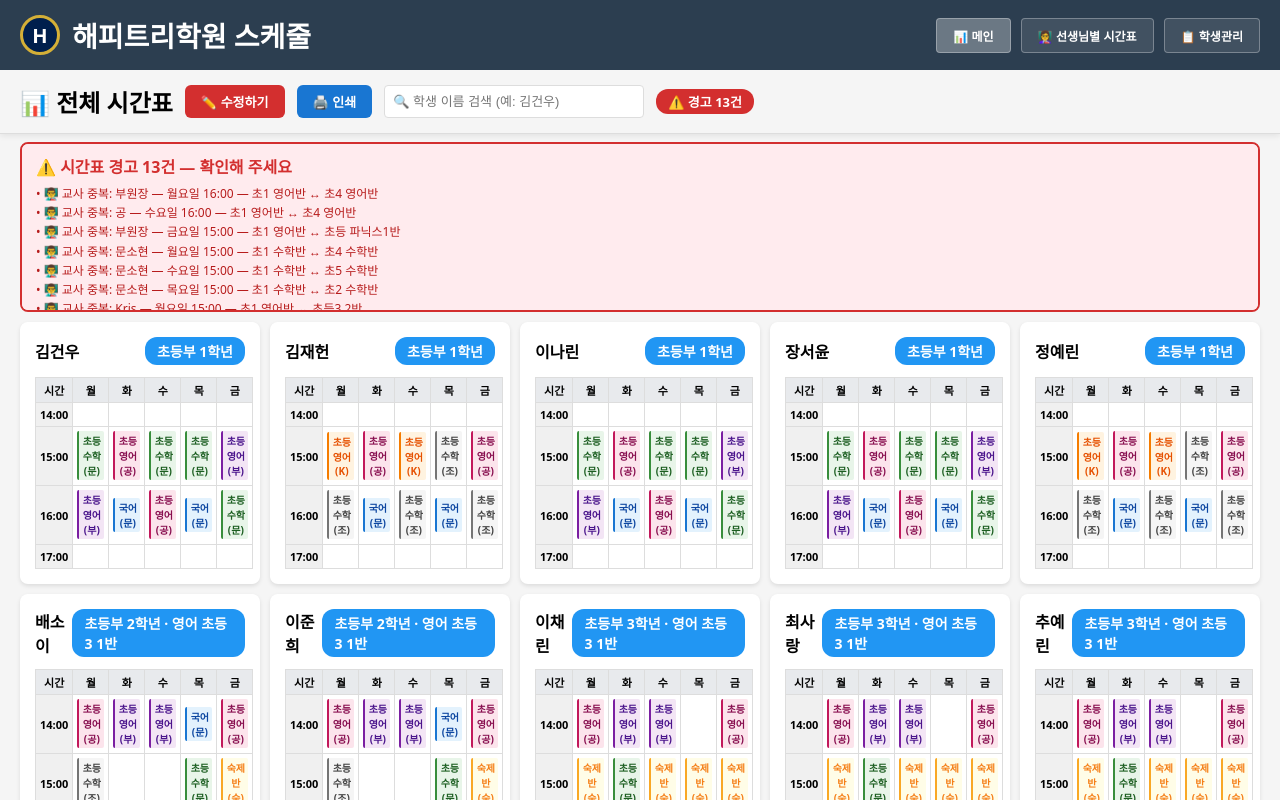
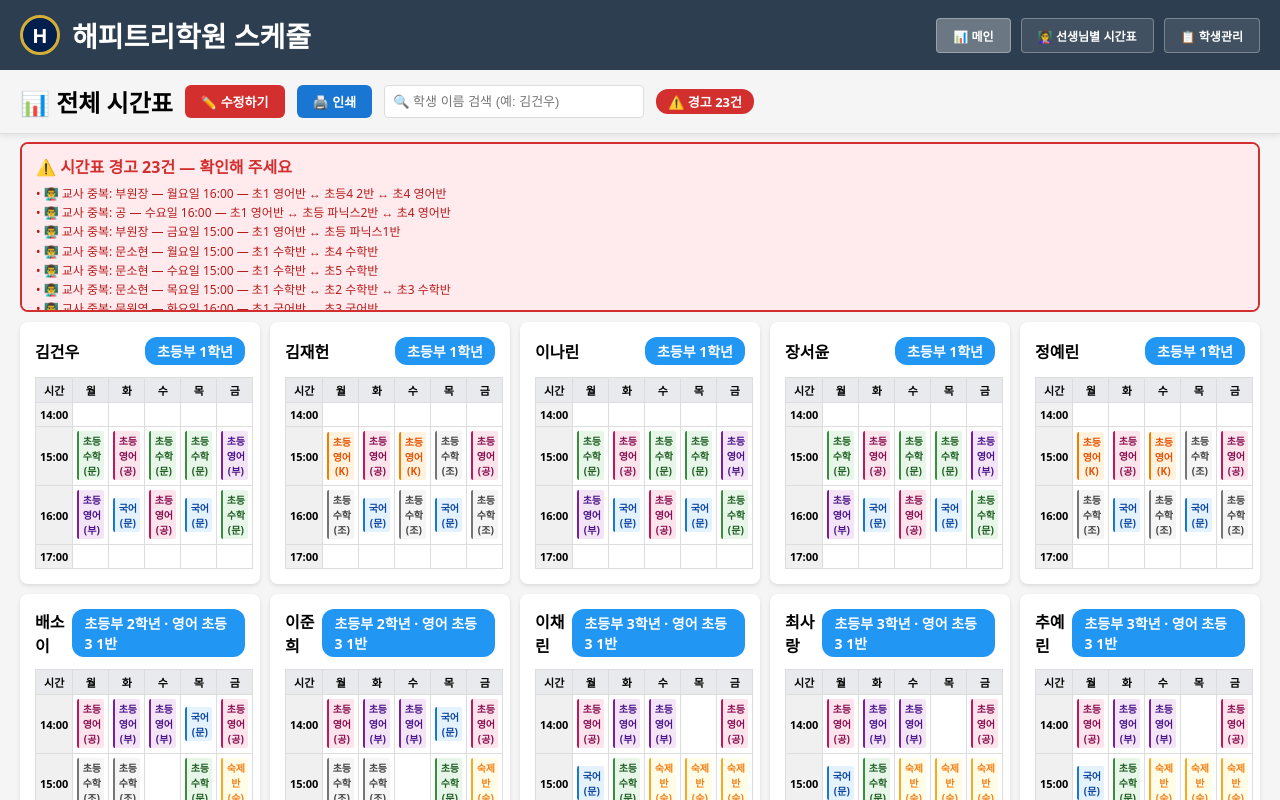
Before and after one commit to choiyoonmi/ht-schedule, a React (Vite) app: page / in a window 1280 px wide. Built offline with nearby package versions, Linux system fonts and the light colour scheme.

Commit message:
Ensure grades 2 and 3 finish by 5 PM

```diff
--- a/src/App.tsx
+++ b/src/App.tsx
@@ -214,19 +214,17 @@ function migrateScheduleCorrections(students: Student[]): Student[] {
       { teacherId: 'elem_eng_2', day: '금', hour: 14 },
     ],
     초등수학: [
+      { teacherId: 'elem_math_2', day: '월', hour: 16 },
       { teacherId: 'elem_math_1', day: '화', hour: 15 },
       { teacherId: 'elem_math_1', day: '화', hour: 16 },
-      { teacherId: 'elem_math_2', day: '수', hour: 17 },
       { teacherId: 'elem_math_1', day: '목', hour: 16 },
       { teacherId: 'elem_math_2', day: '금', hour: 16 },
     ],
     국어: [
-      { teacherId: 'korean_1', day: '화', hour: 17 },
+      { teacherId: 'korean_1', day: '월', hour: 15 },
       { teacherId: 'korean_1', day: '수', hour: 16 },
     ],
     숙제반: [
-      { teacherId: '', day: '월', hour: 15 },
-      { teacherId: '', day: '월', hour: 16 },
       { teacherId: '', day: '수', hour: 15 },
       { teacherId: '', day: '목', hour: 15 },
       { teacherId: '', day: '금', hour: 15 },
@@ -245,15 +243,16 @@ function migrateScheduleCorrections(students: Student[]): Student[] {
     '초등3 2반': fiveDayEnglish(['elem_eng_1', 'elem_eng_3', 'elem_eng_1', 'elem_eng_2', 'elem_eng_2'], 15),
     '초등 파닉스1반': fiveDayEnglish(['elem_eng_2', 'elem_eng_1', 'elem_eng_3', 'elem_eng_1', 'elem_eng_3'], 15),
     '초등4 1반': [
-      ...fiveDayEnglish(['elem_eng_2', 'elem_eng_3', 'elem_eng_3', 'elem_eng_2', 'elem_eng_1'], 17).slice(0, 4),
-      { teacherId: 'elem_eng_1', day: '금', hour: 16 },
+      ...fiveDayEnglish(['elem_eng_1', 'elem_eng_2', 'elem_eng_1', 'elem_eng_2', 'elem_eng_1'], 16),
     ],
-    '초등4 2반': fiveDayEnglish(['elem_eng_3', 'elem_eng_1', 'elem_eng_1', 'elem_eng_3', 'elem_eng_3'], 17),
+    '초등4 2반': [
+      ...fiveDayEnglish(['elem_eng_3', 'elem_eng_1', 'elem_eng_3', 'elem_eng_1', 'elem_eng_3'], 16),
+    ],
     '초등 파닉스2반': [
       { teacherId: 'elem_eng_1', day: '월', hour: 16 },
       { teacherId: 'elem_eng_1', day: '화', hour: 14 },
-      { teacherId: 'elem_eng_2', day: '수', hour: 17 },
-      { teacherId: 'elem_eng_1', day: '목', hour: 17 },
+      { teacherId: 'elem_eng_2', day: '수', hour: 16 },
+      { teacherId: 'elem_eng_1', day: '목', hour: 16 },
       { teacherId: 'elem_eng_1', day: '금', hour: 14 },
     ],
   };
@@ -289,48 +288,59 @@ function migrateScheduleCorrections(students: Student[]): Student[] {
         };
       }
       const englishSchedule = grade3EnglishSchedules[englishClass];
-      let homework = student.selectedTeachers['숙제반'] || [];
-      let korean = student.selectedTeachers['국어'] || [];
-      if (englishClass === '초등4 1반' || englishClass === '초등4 2반') {
-        const extraHomework = DAYS.map(day => ({ teacherId: '', day, hour: 15 } as TeacherSelection));
-        if (englishClass === '초등4 2반') {
-          for (const day of DAYS) {
-            const hasClassAt16 = Object.entries(student.selectedTeachers)
-              .filter(([subject]) => subject !== '초등영어' && subject !== '숙제반')
-              .some(([, selections]) => selections.some(item => item.day === day && item.hour === 16));
-            if (!hasClassAt16) extraHomework.push({ teacherId: '', day, hour: 16 });
-          }
-        }
-        homework = [...homework.filter(item => !(item.day === '금' && item.hour === 16)), ...extraHomework]
-          .filter((item, index, all) => all.findIndex(other => other.day === item.day && other.hour === item.hour) === index);
-      }
-      if (englishClass === '초등 파닉스2반') {
-        korean = korean.map(item => item.day === '화' && item.hour === 14 ? { ...item, hour: 17 } : item);
-        const extraHomework: TeacherSelection[] = [
-          { teacherId: '', day: '월', hour: 15 },
-          { teacherId: '', day: '화', hour: 15 },
-          { teacherId: '', day: '수', hour: 15 },
-          { teacherId: '', day: '금', hour: 15 },
-        ];
-        const math = (student.selectedTeachers['초등수학'] || []).map(item =>
-          item.day === '금' && (item.hour === 14 || item.hour === 17) ? { ...item, hour: 16 } : item
-        );
-        homework = [...homework.filter(item => !((item.day === '금' || item.day === '월') && item.hour === 16)), ...extraHomework]
-          .filter((item, index, all) => all.findIndex(other => other.day === item.day && other.hour === item.hour) === index);
-        student = { ...student, selectedTeachers: { ...student.selectedTeachers, 초등수학: math } };
-      }
-      const adjustedMath = (student.selectedTeachers['초등수학'] || []).map(item =>
-        item.day === '월' && item.hour === 14 && item.teacherId === 'elem_math_1'
-          ? { ...item, teacherId: 'elem_math_2' }
-          : item
-      );
-      const occupiedSlots = new Set([...adjustedMath, ...korean, ...(englishSchedule || [])].map(item => `${item.day}|${item.hour}`));
-      homework = homework.filter(item => !occupiedSlots.has(`${item.day}|${item.hour}`));
+      const isEnglish4Class = englishClass === '초등4 1반' || englishClass === '초등4 2반';
+      const isPhonics2 = englishClass === '초등 파닉스2반';
+      const math: TeacherSelection[] = isEnglish4Class
+        ? [
+            { teacherId: 'elem_math_2', day: '월', hour: 14 },
+            { teacherId: 'elem_math_2', day: '화', hour: 15 },
+            { teacherId: 'elem_math_2', day: '수', hour: 14 },
+            { teacherId: 'elem_math_1', day: '목', hour: 15 },
+            { teacherId: 'elem_math_2', day: '금', hour: 14 },
+          ]
+        : isPhonics2
+        ? [
+            { teacherId: 'elem_math_2', day: '월', hour: 14 },
+            { teacherId: 'elem_math_2', day: '화', hour: 15 },
+            { teacherId: 'elem_math_2', day: '수', hour: 14 },
+            { teacherId: 'elem_math_1', day: '목', hour: 15 },
+            { teacherId: 'elem_math_2', day: '금', hour: 16 },
+          ]
+        : [
+            { teacherId: 'elem_math_2', day: '월', hour: 14 },
+            { teacherId: 'elem_math_2', day: '화', hour: 16 },
+            { teacherId: 'elem_math_2', day: '수', hour: 14 },
+            { teacherId: 'elem_math_1', day: '목', hour: 16 },
+            { teacherId: 'elem_math_2', day: '금', hour: 14 },
+          ];
+      const korean: TeacherSelection[] = isEnglish4Class
+        ? [
+            { teacherId: 'korean_1', day: '화', hour: 14 },
+            { teacherId: 'korean_1', day: '수', hour: 15 },
+          ]
+        : isPhonics2
+        ? [
+            { teacherId: 'korean_1', day: '화', hour: 16 },
+            { teacherId: 'korean_1', day: '수', hour: 15 },
+          ]
+        : [
+            { teacherId: 'korean_1', day: '화', hour: 14 },
+            { teacherId: 'korean_1', day: '수', hour: 16 },
+          ];
+      const homework: TeacherSelection[] = isEnglish4Class || isPhonics2
+        ? [
+            { teacherId: '', day: '월', hour: 15 },
+            { teacherId: '', day: '금', hour: 15 },
+          ]
+        : [
+            { teacherId: '', day: '월', hour: 16 },
+            { teacherId: '', day: '금', hour: 16 },
+          ];
       return {
         ...student,
         englishClass,
         selectedTeachers: englishSchedule
-          ? { ...student.selectedTeachers, 초등수학: adjustedMath, 초등영어: englishSchedule, 국어: korean, 숙제반: homework }
+          ? { ...student.selectedTeachers, 초등수학: math, 초등영어: englishSchedule, 국어: korean, 숙제반: homework }
           : student.selectedTeachers,
       };
     }
@@ -358,14 +368,14 @@ function migrateScheduleCorrections(students: Student[]): Student[] {
               ? { ...selection, day: '금', hour: 14, teacherId: 'elem_eng_2' }
               : selection
           ),
-          초등수학: (student.selectedTeachers['초등수학'] || []).map(selection =>
-            selection.day === '금' && (selection.hour === 15 || selection.hour === 16)
-              ? { ...selection, day: '월', hour: 16, teacherId: 'elem_math_2' }
-              : selection.teacherId === 'elem_math_1' &&
-                ((selection.day === '수' && selection.hour === 15) || (selection.day === '화' && selection.hour === 16))
-              ? { ...selection, day: '금', hour: 17 }
-              : selection
-          ),
+          // 초2도 17시에 하원하므로 17:00 행에는 수업을 두지 않는다.
+          // 영어·국어는 그대로 두고 수학 한 칸만 화요일 15시로 이동한다.
+          초등수학: [
+            { teacherId: 'elem_math_2', day: '월', hour: 15 },
+            { teacherId: 'elem_math_2', day: '월', hour: 16 },
+            { teacherId: 'elem_math_2', day: '화', hour: 15 },
+            { teacherId: 'elem_math_1', day: '목', hour: 15 },
+          ],
           국어: korean,
           숙제반: completedHomework,
         },
@@ -479,7 +489,7 @@ function migrateScheduleCorrections(students: Student[]): Student[] {
 }
 
 // 시드 명단 버전. 이 값을 바꿔서 배포하면 모든 브라우저가 새 명단으로 자동 갱신됨.
-const SEED_VERSION = '2026-08-2학기-블록v11-math-only';
+const SEED_VERSION = '2026-08-2학기-블록v13-grade23-home5';
 
 function App() {
   const [currentView, setCurrentView] = useState<'dashboard' | 'teachers' | 'students'>('dashboard');
```
